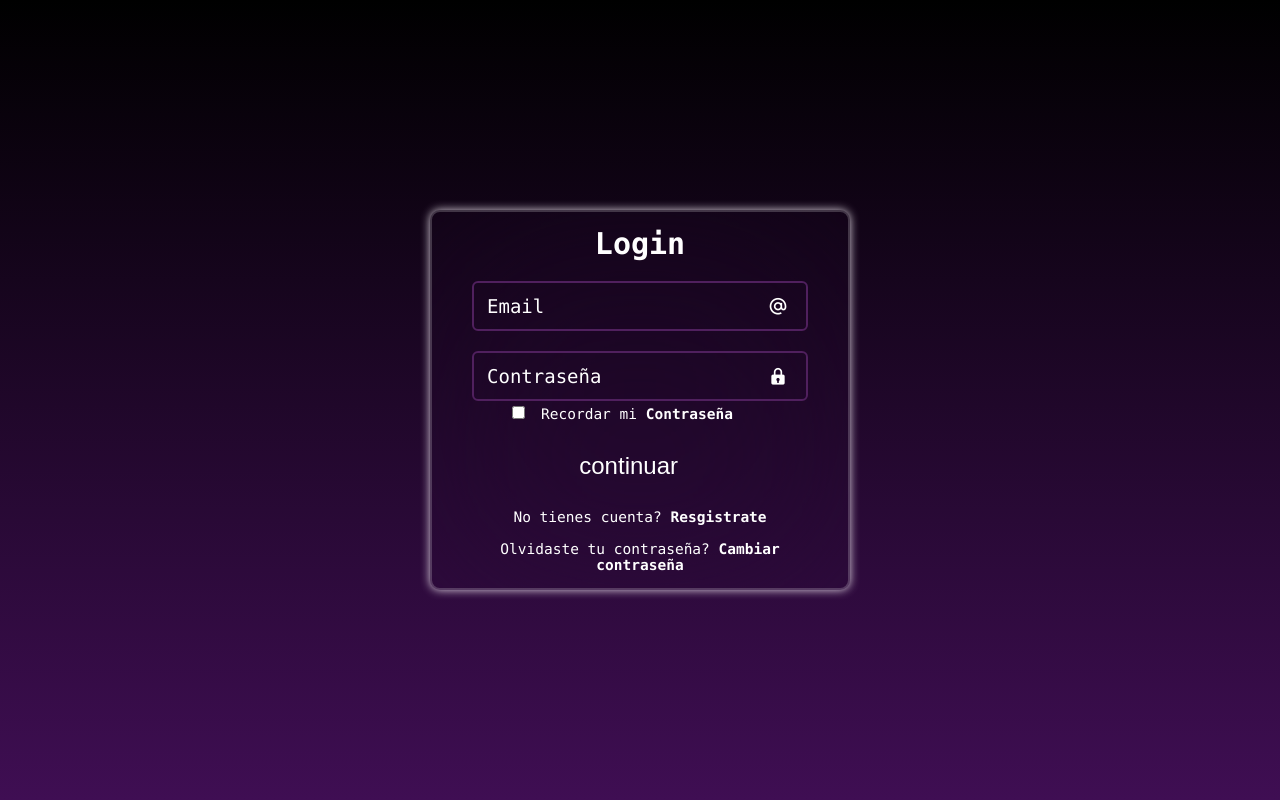
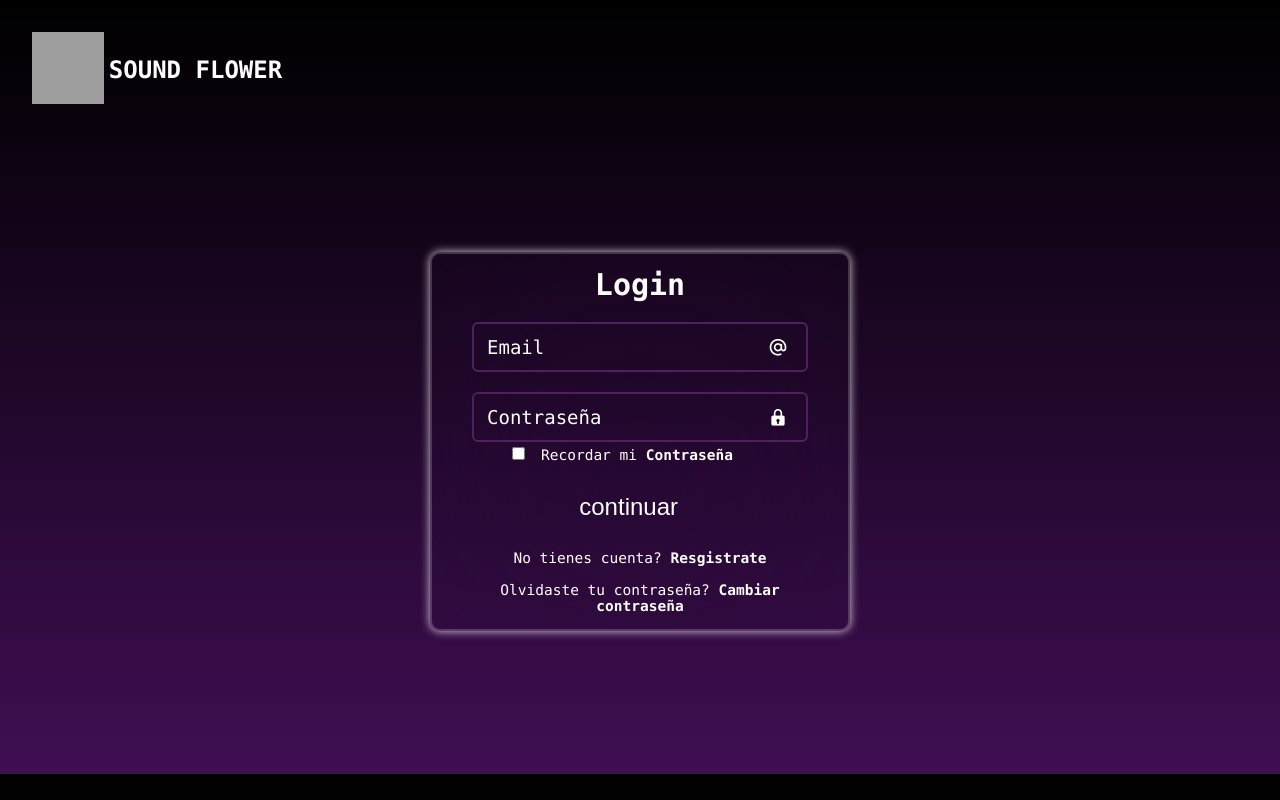
Before and after one commit to milosnowcat/sound-flower, a PHP site: page /login.html in a window 1280 px wide. Run offline with PHP 8.4, Linux system fonts and the light colour scheme; grey boxes are pictures that could not be loaded.

Commit message:
logo en login
pose los logos

```diff
--- a/assets/css/login.css
+++ b/assets/css/login.css
@@ -17,7 +17,7 @@ main{
    align-content: center;
     justify-content: center;
     align-items: center;
-    min-height: 100vh;
+    min-height: 83.3vh;
 }
 
 .logi1{
@@ -211,3 +211,19 @@ input:valid ~ label {
 .register-link p a:hover{
     text-decoration: underline;
 }
+#logo{
+    margin-left: 2rem;
+    margin-top: 2rem;
+    display: flex;
+    align-items: center;
+}
+#imgs{
+    float: left;
+}
+.txtt{
+    margin-left: 0.3rem;
+}
+.log{
+    width: 4.5rem;
+    height: 4.5rem;
+}
--- a/login.html
+++ b/login.html
@@ -8,6 +8,14 @@
 
 </head>
 <body>
+    <section id="logo">
+        <div id="imgs">
+            <img class="log" src="logo.svg">
+        </div>
+        <div id="imgs" class="txtt">
+            <h1>SOUND FLOWER</h1>
+        </div>
+    </section>
     <main class="c2">
         <div  class="logi1">
 
```
Also changed, not shown: password.html (+8 -0 lines), registro.html (+8 -0 lines).
